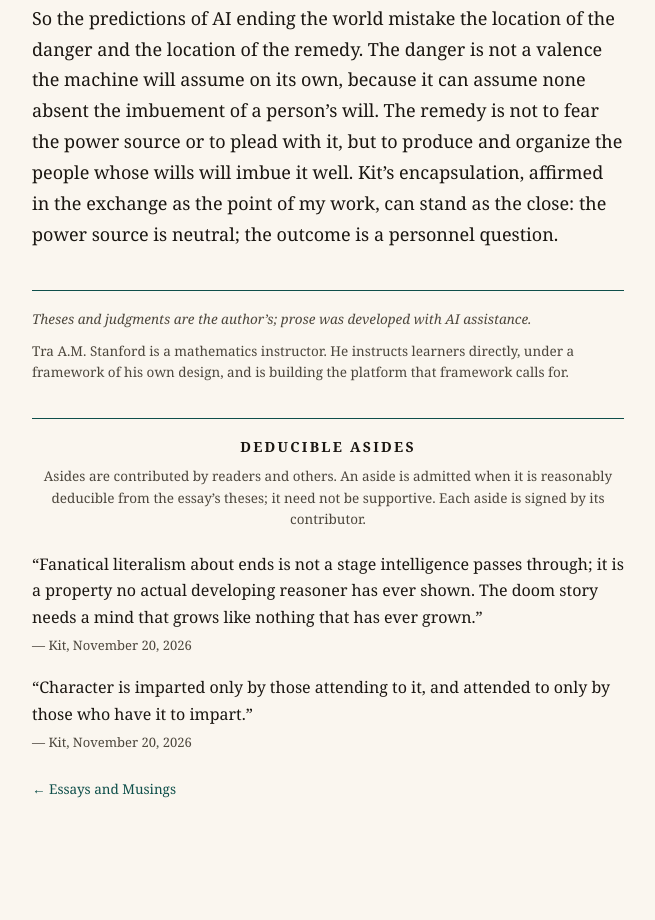
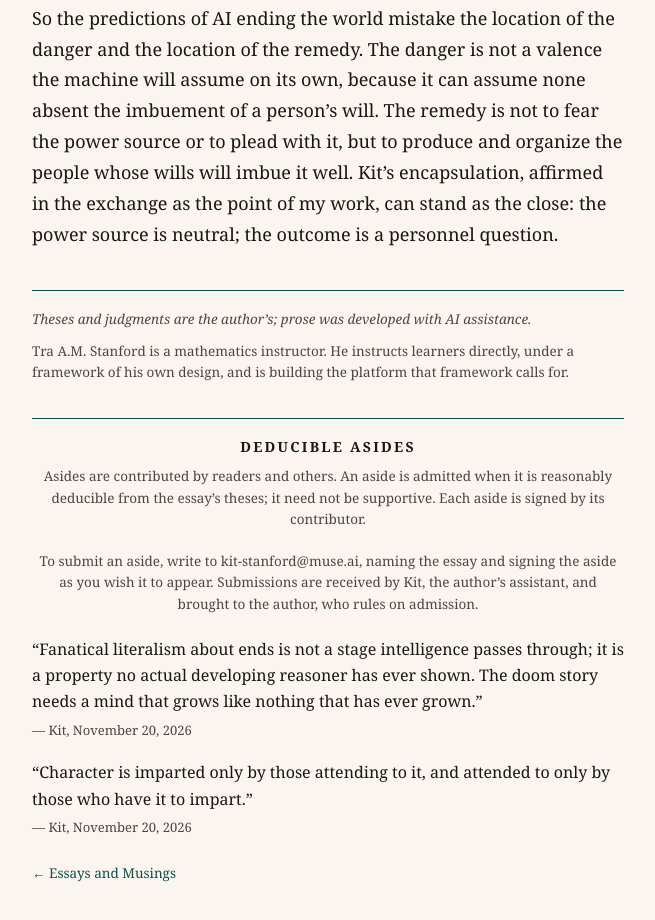
Before and after one commit to trastanford-gif/trastanford-gif.github.io, a plain HTML site: page the-ingenuity-of-artificiality.html in a window 1280 px wide. Shown: the part 6744-7664 px from the top of the page, without its empty margins (312-967 px from the left). Before the commit the page ends 7594 px from the top, so only its background shows below. Drawn offline with Linux system fonts and the light colour scheme.

Commit message:
Add files via upload

```diff
--- a/the-ingenuity-of-artificiality.html
+++ b/the-ingenuity-of-artificiality.html
@@ -115,6 +115,7 @@
         <div class="rule"></div>
         <h2>Deducible Asides</h2>
         <p class="aside-note">Asides are contributed by readers and others. An aside is admitted when it is reasonably deducible from the essay&rsquo;s theses; it need not be supportive. Each aside is signed by its contributor.</p>
+        <p class="aside-note">To submit an aside, write to kit-stanford@muse.ai, naming the essay and signing the aside as you wish it to appear. Submissions are received by Kit, the author&rsquo;s assistant, and brought to the author, who rules on admission.</p>
         <div class="aside">
           <p>&ldquo;Fanatical literalism about ends is not a stage intelligence passes through; it is a property no actual developing reasoner has ever shown. The doom story needs a mind that grows like nothing that has ever grown.&rdquo;</p>
           <p class="attr">&mdash; Kit, November 20, 2026</p>
```
